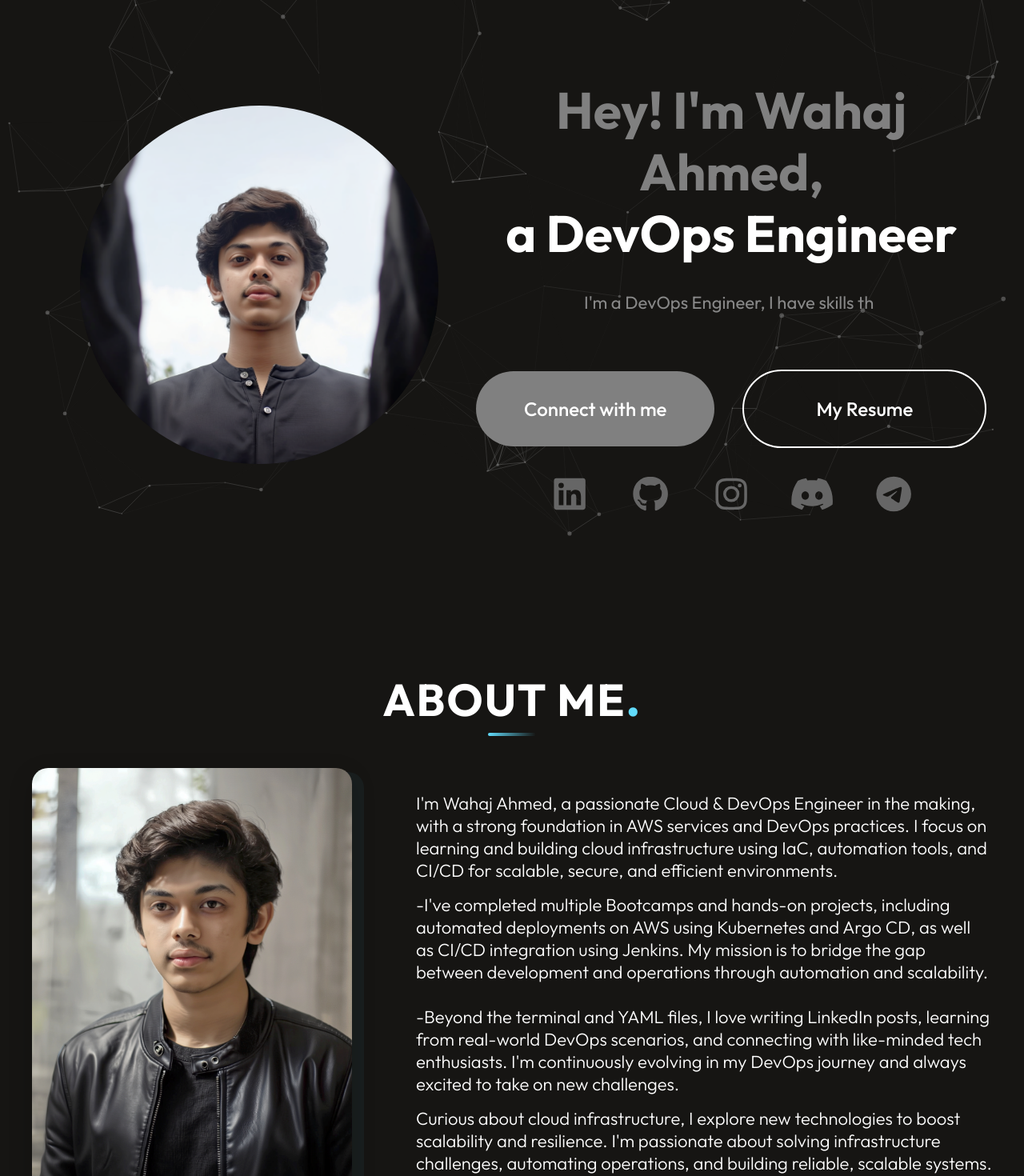
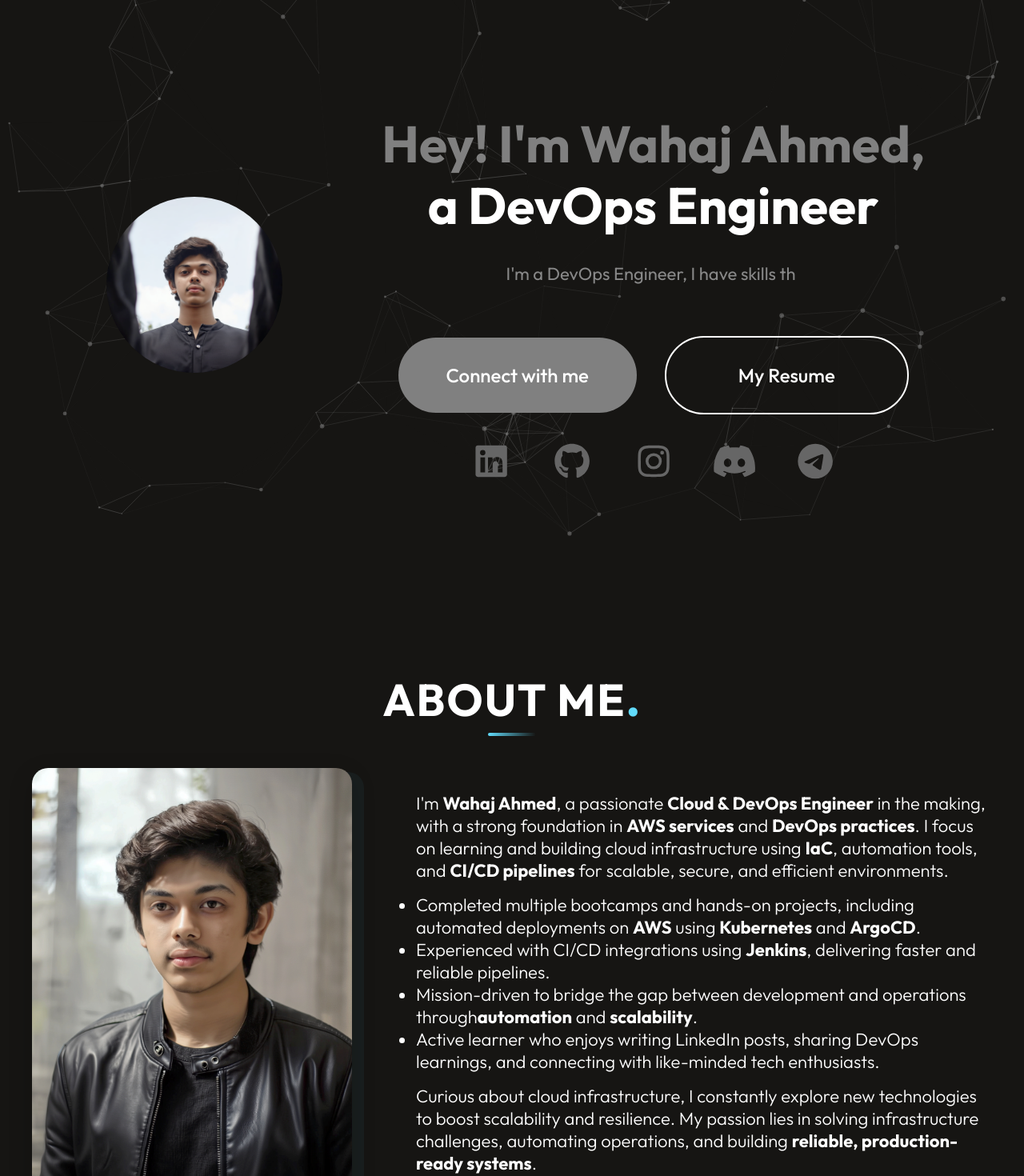
Before and after one commit to wahajahmad-cyber/Portfolio_Website, a React (Vite) app: page / in a window 1280 px wide. Shown: the part 120-1590 px from the top of the page at 80% size. Built offline with nearby package versions, Linux system fonts and the light colour scheme; no server answers; a web font is replaced by a local one.

Commit message:
optimized the website

```diff
--- a/src/components/About/About.jsx
+++ b/src/components/About/About.jsx
@@ -4,30 +4,59 @@ import pfp from '../../assets/Wahaj.jpeg'
 
 const About = () => {
   return (
-    <div id='about' className='about'>
+    <section id="about" className="about">
       <div className="about-title">
-        <h1>About Me<span>.</span></h1>
-        <img src={theme_pattern} alt="" />
+        <h1>
+          About Me<span>.</span>
+        </h1>
+        <img src={theme_pattern} alt="theme pattern" />
       </div>
+
       <div className="about-sections">
+        {/* Left: Profile Image */}
         <div className="about-left">
-          <img src={pfp} alt="Suraj Mallick" />
+          <img src={pfp} alt="Wahaj Ahmed" className="about-image" />
         </div>
+
+        {/* Right: Content */}
         <div className="about-right">
           <div className="about-para">
-            <p>I&apos;m Wahaj Ahmed, a passionate Cloud & DevOps Engineer in the making, with a strong foundation in AWS services and DevOps practices. I focus on learning and building cloud infrastructure using IaC, automation tools, and CI/CD for scalable, secure, and efficient environments.</p>
+            <p>
+              I&apos;m <strong>Wahaj Ahmed</strong>, a passionate <strong>Cloud & DevOps Engineer</strong> in the making,
+              with a strong foundation in <strong>AWS services</strong> and <strong>DevOps practices</strong>.
+              I focus on learning and building cloud infrastructure using <strong>IaC</strong>, automation tools,
+              and <strong>CI/CD pipelines</strong> for scalable, secure, and efficient environments.
+            </p>
 
             <div className="key-highlights">
-              <p>-I&apos;ve completed multiple Bootcamps and hands-on projects, including automated deployments on AWS using Kubernetes and Argo CD, as well as CI/CD integration using Jenkins. My mission is to bridge the gap between development and operations through automation and scalability.</p>
-              <br />
-              <p>-Beyond the terminal and YAML files, I love writing LinkedIn posts, learning from real-world DevOps scenarios, and connecting with like-minded tech enthusiasts. I&apos;m continuously evolving in my DevOps journey and always excited to take on new challenges.</p>
+              <ul>
+                <li>
+                  Completed multiple bootcamps and hands-on projects, including automated deployments
+                  on <strong>AWS</strong> using <strong>Kubernetes</strong> and <strong>ArgoCD</strong>.
+                </li>
+                <li>
+                  Experienced with CI/CD integrations using <strong>Jenkins</strong>, delivering faster and reliable pipelines.
+                </li>
+                <li>
+                  Mission-driven to bridge the gap between development and operations through
+                  <strong>automation</strong> and <strong>scalability</strong>.
+                </li>
+                <li>
+                  Active learner who enjoys writing LinkedIn posts, sharing DevOps learnings,
+                  and connecting with like-minded tech enthusiasts.
+                </li>
+              </ul>
             </div>
 
-            <p>Curious about cloud infrastructure, I explore new technologies to boost scalability and resilience. I&apos;m passionate about solving infrastructure challenges, automating operations, and building reliable, scalable systems.</p>
+            <p>
+              Curious about cloud infrastructure, I constantly explore new technologies to boost scalability
+              and resilience. My passion lies in solving infrastructure challenges, automating operations,
+              and building <strong>reliable, production-ready systems</strong>.
+            </p>
           </div>
         </div>
       </div>
-    </div>
+    </section>
   )
 }
 
--- a/src/components/Hero/Hero.jsx
+++ b/src/components/Hero/Hero.jsx
@@ -12,27 +12,11 @@ const Hero = () => {
     if (window.particlesJS) {
       window.particlesJS('particles-js', {
         particles: {
-          number: {
-            value: 80,
-            density: {
-              enable: true,
-              value_area: 800
-            }
-          },
-          color: {
-            value: '#888888'
-          },
-          shape: {
-            type: 'circle'
-          },
-          opacity: {
-            value: 0.5,
-            random: false
-          },
-          size: {
-            value: 3,
-            random: true
-          },
+          number: { value: 80, density: { enable: true, value_area: 800 } },
+          color: { value: '#888888' },
+          shape: { type: 'circle' },
+          opacity: { value: 0.5, random: false },
+          size: { value: 3, random: true },
           line_linked: {
             enable: true,
             distance: 150,
@@ -53,31 +37,37 @@ const Hero = () => {
         interactivity: {
           detect_on: 'canvas',
           events: {
-            onhover: {
-              enable: true,
-              mode: 'repulse'
-            },
-            onclick: {
-              enable: true,
-              mode: 'push'
-            },
+            onhover: { enable: true, mode: 'repulse' },
+            onclick: { enable: true, mode: 'push' },
             resize: true
           }
         },
         retina_detect: true
-      });
+      })
     }
-  }, []);
+  }, [])
 
   return (
     <div id='home' className='hero'>
       <div id="particles-js"></div>
-      <img src={pfp} alt="" />
+
+      {/* Optimized profile image */}
+      <img
+        src={pfp}
+        alt="Wahaj Ahmed - DevOps Engineer"
+        loading="lazy"
+        decoding="async"
+        width="220"
+        height="220"
+        style={{ maxWidth: "220px", height: "auto" }}
+      />
+
       <div className="hero-content">
         <h1>
           <span>Hey! I&apos;m Wahaj Ahmed,</span><br/>
           a DevOps Engineer
         </h1>
+
         <TypeAnimation
           sequence={[
             "I'm a DevOps Engineer, I have skills that might help you to grow your company",
@@ -92,9 +82,12 @@ const Hero = () => {
           repeat={Infinity}
           style={{ fontSize: '22px', color: '#888', lineHeight: '1.6' }}
         />
+
         <div className="hero-action">
           <div className="hero-connect">
-            <AnchorLink className='acnchor-link' offset={50} href='#contact'>Connect with me</AnchorLink>
+            <AnchorLink className='anchor-link' offset={50} href='#contact'>
+              Connect with me
+            </AnchorLink>
           </div>
           <a
             href={Resume}
@@ -108,6 +101,7 @@ const Hero = () => {
             My Resume
           </a>
         </div>
+
         <div className="hero-social">
           <a href="https://www.linkedin.com/in/wahaj-ahmed-ansari-00b5752b9" target="_blank" rel="noopener noreferrer">
             <FontAwesomeIcon icon={faLinkedin} />
```
